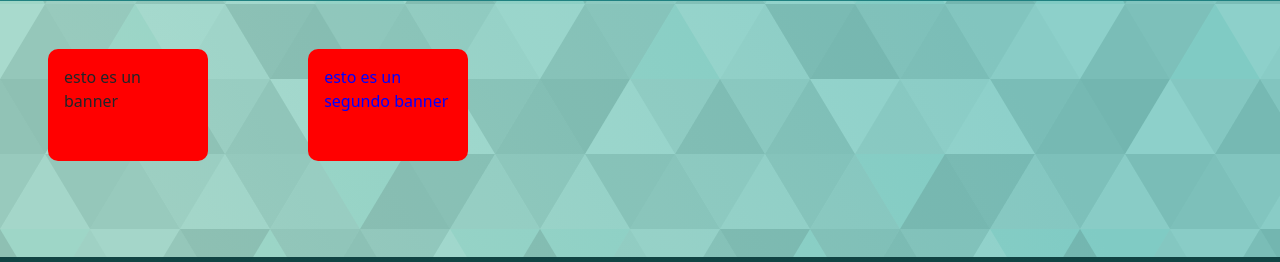
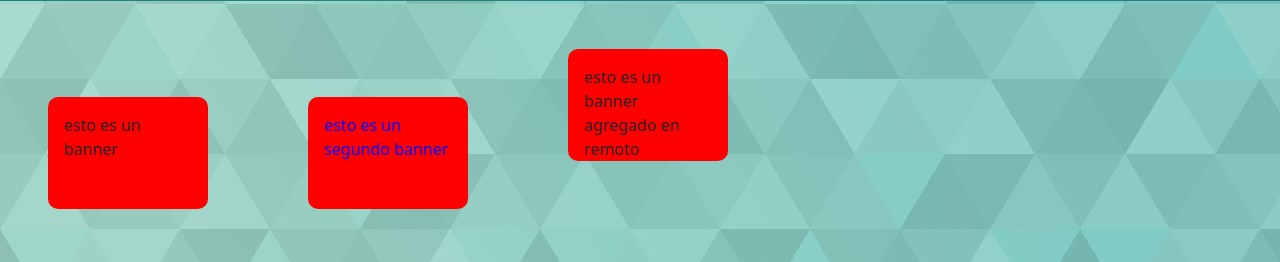
Before and after one commit to FranGFrau/Proyecto-Web, a website: page cursos.html in a window 1280 px wide. Shown: the part 71-333 px from the top of the page. Drawn offline with nearby package versions, Linux system fonts and the light colour scheme.

Commit message:
agregé un banner más

```diff
--- a/cursos.html
+++ b/cursos.html
@@ -94,6 +94,7 @@
     <main class="main">
       <div class="banner">esto es un banner</div>
       <div class="banner--azul">esto es un segundo banner</div>
+      <div class="banner">esto es un banner agregado en remoto</div>
     </main>
     <footer class="footer">
       <section class="container">
```
